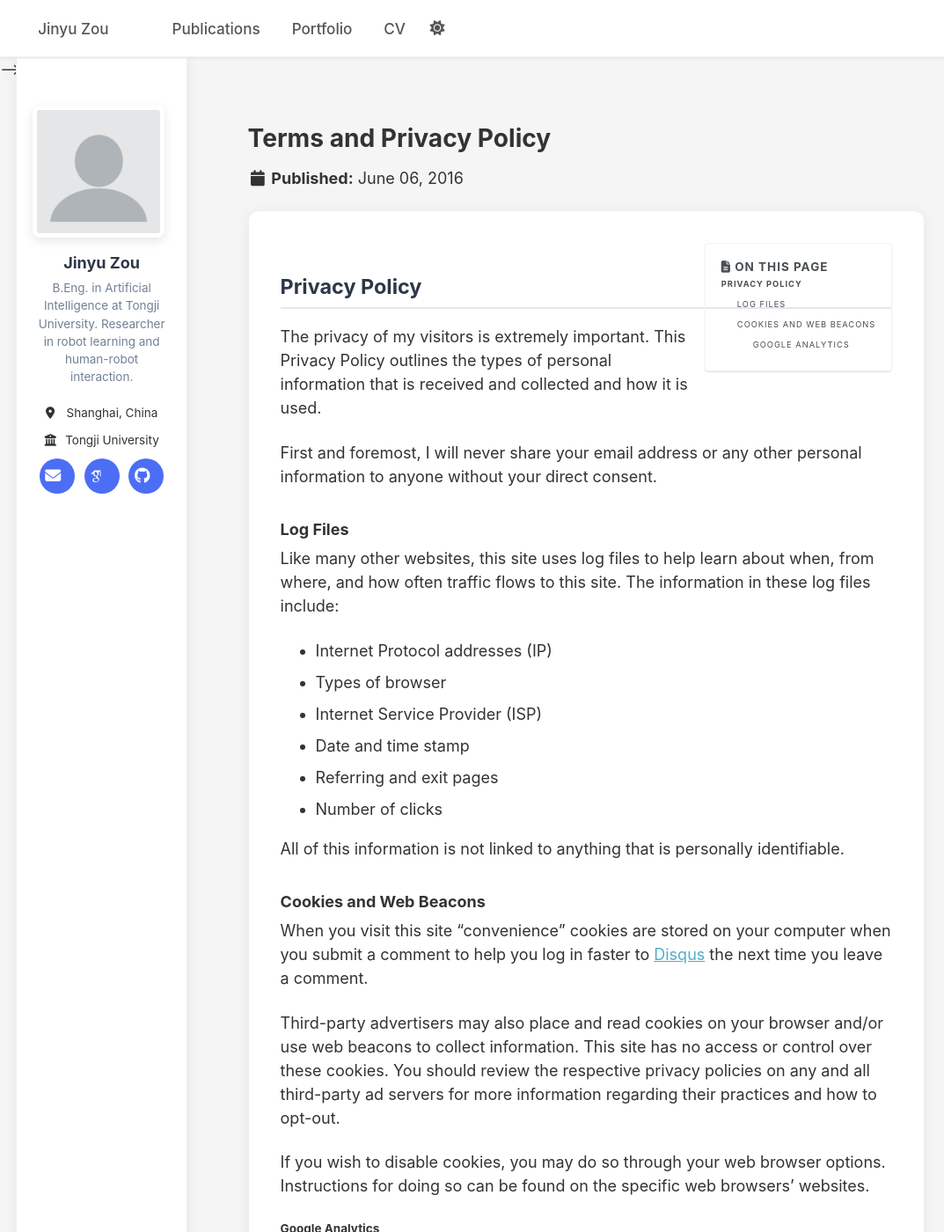
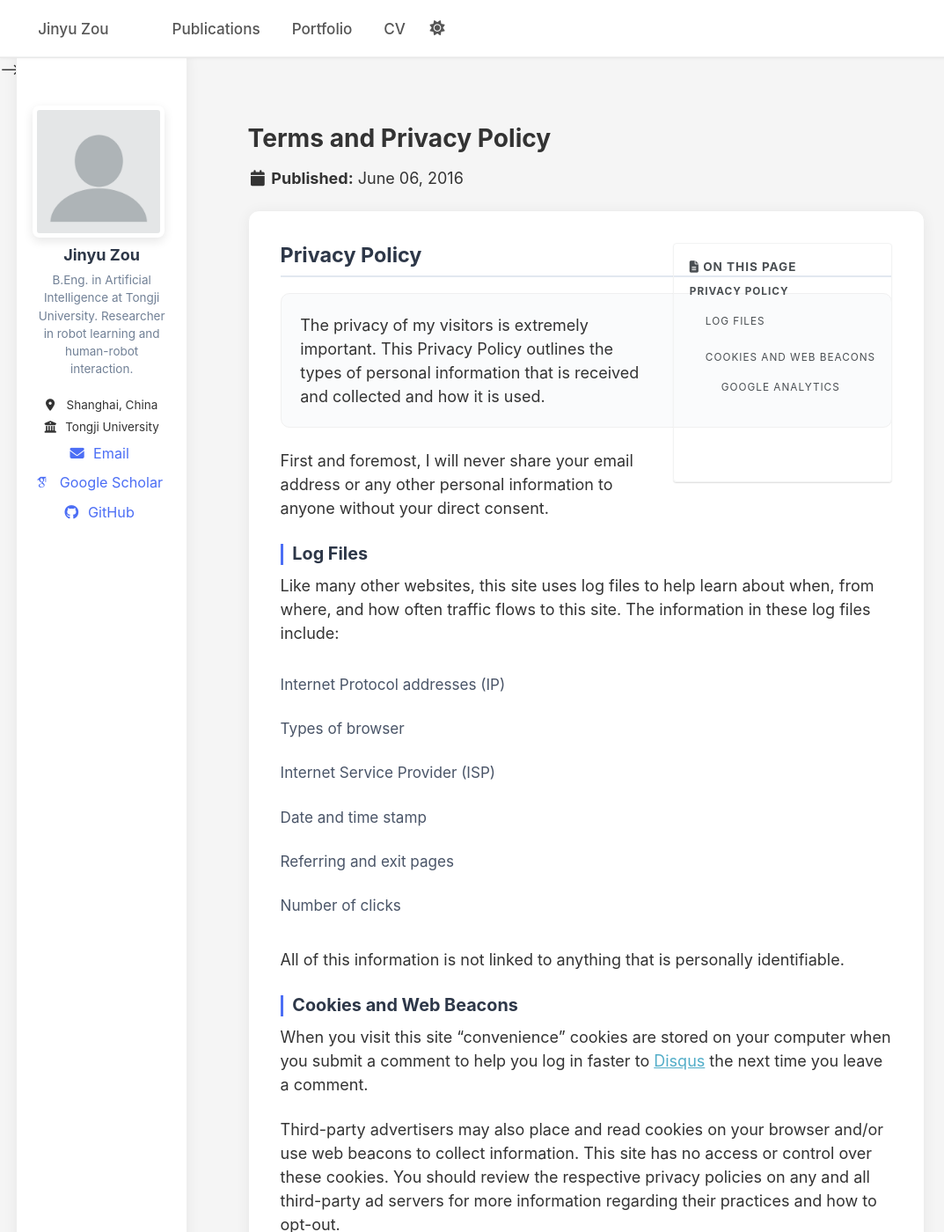
Before and after one commit to JinyuZou/JinyuZou.github.io, a Jekyll site: the page built from _pages/terms.md, in a window 1280 px wide and 1400 px high. Shown: the whole window at 88% size, without its empty margins (0-1073 px from the left). Built offline with Jekyll 4.4.1, drawn with Linux system fonts in a browser that asks for light colours; some web fonts are replaced; a script bundle is joined from its source files by our own code; library files that are not in the unit come from our copies.

Commit message:
Update custom.css

```diff
--- a/assets/css/custom.css
+++ b/assets/css/custom.css
@@ -1,4 +1,4 @@
-/* ========== 整体背景 & 字体 ========== */
+/* ========== 整体背景 ========== */
 body {
   background-color: #f5f5f5;
   font-family: -apple-system, BlinkMacSystemFont, "Segoe UI", Roboto, "Helvetica Neue", Arial, sans-serif;
@@ -18,7 +18,6 @@
   margin: 0 auto;
 }
 
-/* Logo */
 .site-title {
   font-weight: 700;
   font-size: 1.3rem;
@@ -44,11 +43,6 @@
   letter-spacing: 0.5px;
 }
 
-/* 导航链接 */
-.greedy-nav {
-  background: transparent;
-}
-
 .greedy-nav a {
   color: #555;
   font-weight: 500;
@@ -70,20 +64,15 @@
   font-weight: 600;
 }
 
-/* ========== 布局：减少留白 ========== */
+/* ========== 减少留白 ========== */
 .initial-content {
   padding-top: 0.5rem !important;
-}
-
-#page-title {
-  display: none;
 }
 
 .page {
   margin-top: 0.8rem;
 }
 
-/* 主内容区 */
 .page__content {
   background: #ffffff;
   border-radius: 12px;
@@ -100,10 +89,6 @@
   padding: 1.5rem 1rem;
   border: 1px solid #eee;
   text-align: center;
-}
-
-.author__avatar {
-  margin-bottom: 1rem;
 }
 
 .author__avatar img {
@@ -128,62 +113,36 @@
   line-height: 1.5;
 }
 
-/* 社交图标 - 修复显示问题 */
+/* 社交链接美化 */
 .author__urls-wrapper {
   margin-top: 1rem;
 }
 
 .author__urls-wrapper .author__urls {
-  display: flex;
-  flex-wrap: wrap;
-  justify-content: center;
-  gap: 0.6rem;
   padding: 0;
   list-style: none;
 }
 
 .author__urls-wrapper .author__urls li {
-  display: inline-block;
-  margin: 0;
-  padding: 0;
+  margin: 0.3rem 0;
 }
 
 .author__urls-wrapper .author__urls a {
-  display: inline-flex;
-  align-items: center;
-  justify-content: center;
-  width: 40px;
-  height: 40px;
-  border-radius: 50%;
-  background: #4c6ef5;
-  color: #fff !important;
-  font-size: 0;
-  padding: 0;
-  transition: all 0.2s ease;
+  color: #4c6ef5;
+  font-size: 0.9rem;
   text-decoration: none;
-  overflow: hidden;
+  transition: color 0.2s;
 }
 
 .author__urls-wrapper .author__urls a:hover {
-  background: #364fc7;
-  transform: translateY(-2px);
-  box-shadow: 0 4px 8px rgba(76, 110, 245, 0.3);
+  color: #364fc7;
 }
 
-/* 显示 FontAwesome 图标，隐藏文字 */
-.author__urls-wrapper .author__urls a i,
-.author__urls-wrapper .author__urls a svg {
-  font-size: 1rem;
-  width: 1rem;
-  height: 1rem;
-}
-
-/* 如果链接里没有图标只有文字，强制显示首字母 */
-.author__urls-wrapper .author__urls a:not(:has(i)):not(:has(svg))::before {
-  content: attr(aria-label);
-  font-size: 0.85rem;
-  font-weight: 600;
-  text-transform: uppercase;
+/* 图标 */
+.author__urls-wrapper .author__urls a i {
+  margin-right: 0.4rem;
+  width: 1.2em;
+  text-align: center;
 }
 
 /* ========== 内容区标题 ========== */
@@ -197,128 +156,100 @@
   border-bottom: 2px solid #e2e8f0;
 }
 
-.page__content h2:first-child {
+.page__content h2:first-of-type {
   margin-top: 0;
 }
 
-/* ========== Education 样式 ========== */
-.edu-item {
-  display: flex;
-  align-items: flex-start;
-  margin-bottom: 1rem;
-  padding: 1rem;
+/* ========== Education 卡片 ========== */
+.page__content h2 + p {
   background: #fafbfc;
   border-radius: 10px;
+  padding: 1.2rem;
   border: 1px solid #f0f0f0;
+  margin-top: 0.5rem;
 }
 
-.edu-icon {
-  width: 40px;
-  height: 40px;
-  background: #ebf8ff;
-  border-radius: 50%;
-  display: flex;
-  align-items: center;
-  justify-content: center;
-  margin-right: 1rem;
-  flex-shrink: 0;
-  font-size: 1.2rem;
+.page__content h2 + p strong {
+  font-size: 1.1rem;
+  color: #2d3748;
+  display: block;
+  margin-bottom: 0.3rem;
 }
 
-.edu-info h3 {
-  margin: 0 0 0.3rem 0;
-  font-size: 1.05rem;
-  font-weight: 600;
-  color: #2d3748;
+.page__content h2 + p em {
+  color: #a0aec0;
+  font-size: 0.9rem;
+  display: block;
+  margin-top: 0.5rem;
 }
 
-.edu-info p {
-  margin: 0.15rem 0;
-  color: #718096;
-  font-size: 0.9rem;
-  line-height: 1.4;
+/* ========== Honors 表格美化 ========== */
+.page__content table {
+  width: 100%;
+  border-collapse: collapse;
+  margin-top: 0.5rem;
+  font-size: 0.95rem;
 }
 
-.edu-time {
-  margin-left: auto;
-  color: #a0aec0;
-  font-size: 0.85rem;
-  white-space: nowrap;
-  padding-left: 1rem;
-  flex-shrink: 0;
-  align-self: center;
-}
-
-/* ========== Honors 样式 ========== */
-.honors-list {
-  background: #fafbfc;
-  border-radius: 10px;
-  padding: 0.8rem 1.2rem;
-  border: 1px solid #f0f0f0;
-}
-
-.honor-item {
-  display: flex;
-  justify-content: space-between;
-  align-items: baseline;
-  padding: 0.6rem 0;
+.page__content table tr {
   border-bottom: 1px dashed #e2e8f0;
 }
 
-.honor-item:last-child {
+.page__content table tr:last-child {
   border-bottom: none;
 }
 
-.honor-title {
+.page__content table td {
+  padding: 0.7rem 0.5rem;
+  vertical-align: top;
+}
+
+.page__content table td:first-child {
   color: #4a5568;
-  font-size: 0.95rem;
-  line-height: 1.5;
   padding-right: 1rem;
 }
 
-.honor-time {
+.page__content table td:last-child {
   color: #a0aec0;
-  font-size: 0.85rem;
+  text-align: right;
   white-space: nowrap;
-  flex-shrink: 0;
+  width: 1%;
 }
 
-/* ========== News 时间线 ========== */
-.news-year {
+/* ========== News 样式 ========== */
+.page__content h2 + p + h3,
+.page__content h3 {
+  font-size: 1.1rem;
   font-weight: 700;
   color: #2d3748;
-  font-size: 1.1rem;
   margin-top: 1.5rem;
   margin-bottom: 0.6rem;
   padding-left: 0.6rem;
   border-left: 3px solid #4c6ef5;
 }
 
-.news-item {
-  display: flex;
+.page__content ul {
+  list-style: none;
+  padding: 0;
+  margin: 0 0 1.5rem 0;
+}
+
+.page__content ul li {
   padding: 0.4rem 0;
   font-size: 0.95rem;
   line-height: 1.6;
-}
-
-.news-date {
-  color: #a0aec0;
-  font-size: 0.85rem;
-  min-width: 45px;
-  text-align: right;
-  margin-right: 1rem;
-  flex-shrink: 0;
-}
-
-.news-content {
   color: #4a5568;
 }
 
-.news-content strong {
-  color: #2d3748;
+.page__content ul li strong {
+  color: #a0aec0;
+  font-weight: 600;
+  margin-right: 0.5rem;
+  display: inline-block;
+  min-width: 40px;
 }
 
-.news-content em {
+.page__content ul li em {
   color: #4c6ef5;
   font-style: normal;
   font-weight: 500;
@@ -340,21 +271,15 @@
     padding: 1.5rem;
   }
 
-  .edu-item {
-    flex-direction: column;
+  .page__content table td {
+    display: block;
+    width: 100% !important;
+    text-align: left !important;
+    padding: 0.3rem 0;
   }
 
-  .edu-time {
-    margin-left: 0;
-    margin-top: 0.5rem;
-    padding-left: 0;
-  }
-
-  .honor-item {
-    flex-direction: column;
-  }
-
-  .honor-time {
-    margin-top: 0.2rem;
+  .page__content table tr {
+    display: block;
+    padding: 0.7rem 0;
   }
 }
```
